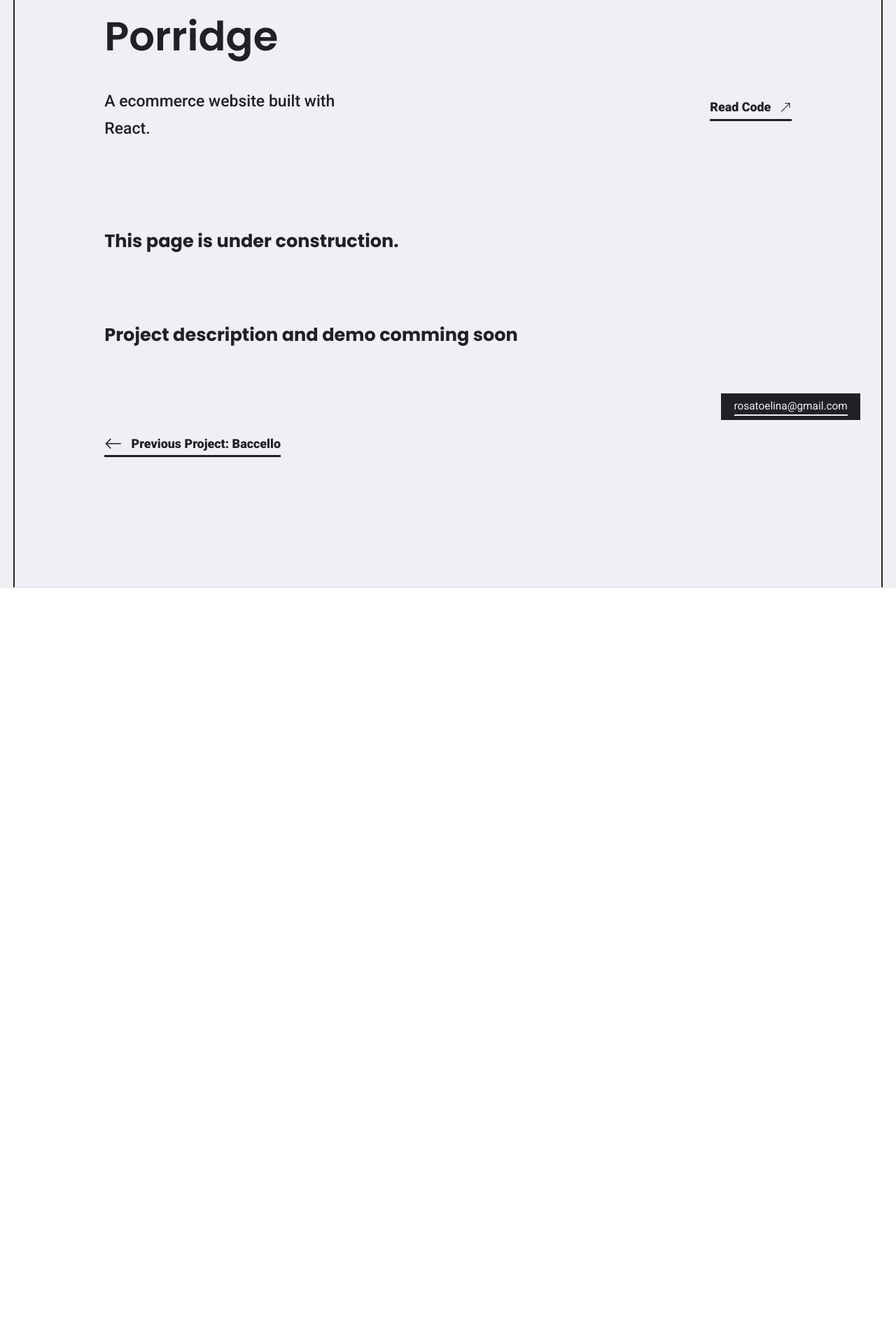
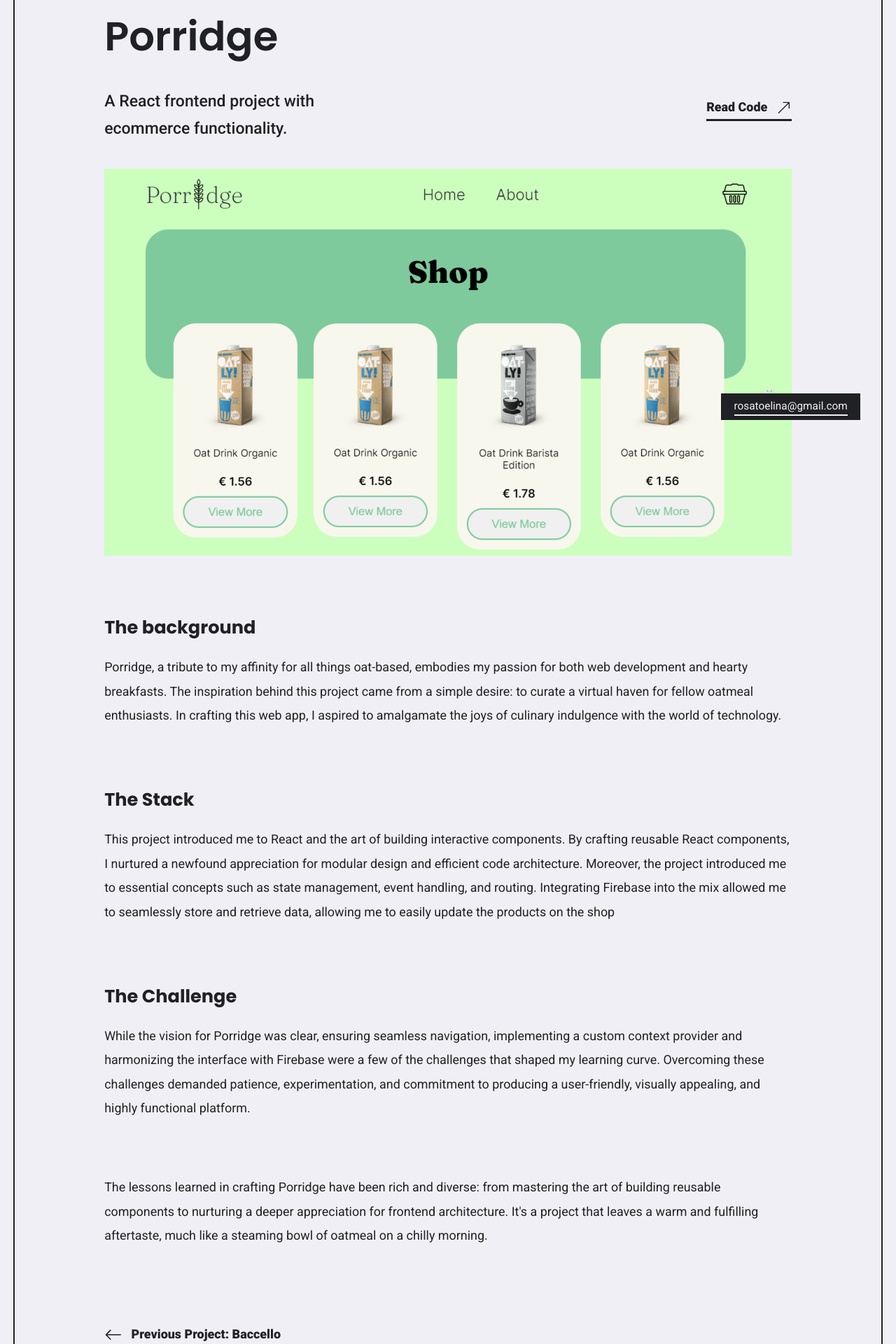
Before and after one commit to elinaRosato/portfolio, a Next.js app: page /projects/porridge in a window 1280 px wide. Shown: the part 200-2120 px from the top of the page at 70% size. Before the commit the page ends 1040 px from the top, so only its background shows below. Built offline with nearby package versions, Linux system fonts and the light colour scheme.

Commit message:
updated Porridge page

```diff
--- a/src/components/IconsSvg.tsx
+++ b/src/components/IconsSvg.tsx
@@ -1,19 +1,19 @@
 import React from 'react'
 
 const ForwardArrow : React.ReactElement = (
-  <svg xmlns="http://www.w3.org/2000/svg" className='w-[6vw] h-[6vw] lg:w-[2vw] lg:h-[2vw]' width="16" height="16" fill="currentColor" viewBox="0 0 16 16">
+  <svg xmlns="http://www.w3.org/2000/svg" className='w-[5vw] h-[5vw] lg:w-[2vw] lg:h-[2vw]' width="16" height="16" fill="currentColor" viewBox="0 0 16 16">
     <path fillRule="evenodd" d="M1 8a.5.5 0 0 1 .5-.5h11.793l-3.147-3.146a.5.5 0 0 1 .708-.708l4 4a.5.5 0 0 1 0 .708l-4 4a.5.5 0 0 1-.708-.708L13.293 8.5H1.5A.5.5 0 0 1 1 8z"/>
   </svg>
 )
 
 const BackArrow : React.ReactElement = (
-  <svg xmlns="http://www.w3.org/2000/svg" className='rotate-180 w-[6vw] h-[6vw] lg:w-[2vw] lg:h-[2vw]' width="16" height="16" fill="currentColor" viewBox="0 0 16 16">
+  <svg xmlns="http://www.w3.org/2000/svg" className='rotate-180 w-[5vw] h-[5vw] lg:w-[2vw] lg:h-[2vw]' width="16" height="16" fill="currentColor" viewBox="0 0 16 16">
     <path fill-rule="evenodd" d="M1 8a.5.5 0 0 1 .5-.5h11.793l-3.147-3.146a.5.5 0 0 1 .708-.708l4 4a.5.5 0 0 1 0 .708l-4 4a.5.5 0 0 1-.708-.708L13.293 8.5H1.5A.5.5 0 0 1 1 8z"/>
   </svg>
 )
 
 const ExternalArrow : React.ReactElement = (
-  <svg className='w-[1.3vw] h-[1.3vw]' xmlns="http://www.w3.org/2000/svg" width="16" height="16" fill="#202124"  viewBox="0 0 16 16">
+  <svg className='w-[4vw] h-[4vw] lg:w-[1.7vw] lg:h-[1.7vw]' xmlns="http://www.w3.org/2000/svg" width="16" height="16" fill="#202124"  viewBox="0 0 16 16">
     <path fill-rule="evenodd" d="M14 2.5a.5.5 0 0 0-.5-.5h-6a.5.5 0 0 0 0 1h4.793L2.146 13.146a.5.5 0 0 0 .708.708L13 3.707V8.5a.5.5 0 0 0 1 0v-6z" fill="#202124"></path>
   </svg>
 )
--- a/src/components/ImageSliderOnScroll.tsx
+++ b/src/components/ImageSliderOnScroll.tsx
@@ -18,10 +18,10 @@ const ImageSliderOnScroll = ({images}: Props) => {
   const { scrollYProgress } = useScroll()
   const translateX = useTransform(scrollYProgress, [0, 1], ['-10%', '-100%'])
   return (
-    <motion.div ref={ref} style={{ x: translateX }} className='z-0 flex gap-[5vw] lg:gap-[1vw] w-[140vw]'>
+    <motion.div ref={ref} style={images.length>1 ? { x: translateX } : {}} className='z-0 flex gap-[5vw] lg:gap-[1vw] w-[140vw]'>
       {images.map((image, index) => {
         return (
-          <div key={index} className={image.mobile ? ' w-[50vw] lg:w-[25vw]' : 'w-[25vw] hidden lg:flex'}>
+          <div key={index} className={image.mobile ? `w-[50vw] lg:w-[25vw]` : 'w-[25vw] hidden lg:flex'}>
             <Image src={image.src} width={0} height={0} layout='responsive' objectFit='cover' alt='Elina Rosato'/>
           </div>
         )
--- a/src/components/ProjectDetail.tsx
+++ b/src/components/ProjectDetail.tsx
@@ -6,6 +6,7 @@ import ProjectDetailContent from './ProjectDetailContent'
 import ProjectDetailControls from './ProjectDetailControls'
 import ProjectVideo from './ProjectVideo'
 import ButtonBack from './ButtonBack'
+import Image from 'next/image'
 
 interface Paragraphs {
   subtitle: string
@@ -43,7 +44,10 @@ const ProjectDetail = ({projectTitle, projectSummary, code, demo, images, paragr
       <ButtonBack />
       <ProjectDetailTitle title={projectTitle} />
       <ProjectDetailSummary text={projectSummary} code={code} demo={demo} />
-      <ImageSliderOnScroll images={images} />
+      {images.length>1 ?
+      <ImageSliderOnScroll images={images} /> :
+      <Image src={images[0].src} width={0} height={0} layout='responsive' objectFit='cover' alt='Elina Rosato'/>
+      }
       <ProjectDetailContent paragraphs={paragraphs}/>
       {video ? <ProjectVideo src={video} /> : ''}
       <ProjectDetailControls controls={controls} />
--- a/src/components/ProjectDetailControls.tsx
+++ b/src/components/ProjectDetailControls.tsx
@@ -20,7 +20,7 @@ const ProjectControls = ({controls}: Props) => {
   return (
     <div  className='flex justify-between gap-[10vw] py-[5vh]'>
       {previous.project==='' ? <div /> : <WavyButton href={previous.href} external={false} reverse={true} text={`Previous Project: ${previous.project}`} svg={BackArrow} /> }
-      {next.project==='' ? <div /> : <WavyButton href={next.href} external={false} reverse={true} text={`Next Project: ${next.project}`} svg={ForwardArrow} /> }
+      {next.project==='' ? <div /> : <WavyButton href={next.href} external={false} reverse={false} text={`Next Project: ${next.project}`} svg={ForwardArrow} /> }
     </div>
   )
 }
--- a/src/components/ProjectDetailTitle.tsx
+++ b/src/components/ProjectDetailTitle.tsx
@@ -10,7 +10,7 @@ const ProjectDetailTitle = ({title}: Props) => {
     <div className='flex flex-wrap lg:flex-row py-[2vw] lg:py-0 gap-x-[4vw] lg:gap-x-[1.5vw]'>
       {title.map((word,index) => {
         return(
-          <AnimatedTitle key={index} text={word} className='font-sans font-semibold text-[15vw] leading-[20vw] lg:text-[4.5vw] lg:leading-[5.5vw] text-darkest-dark flex overflow-hidden' />
+          <AnimatedTitle key={index} text={word} className='font-sans font-semibold text-[14vw] leading-[20vw] lg:text-[4.5vw] lg:leading-[5.5vw] text-darkest-dark flex overflow-hidden' />
         )
       })}
     </div>
--- a/src/pages/projects/porridge.tsx
+++ b/src/pages/projects/porridge.tsx
@@ -54,18 +54,41 @@ type Props = {}
 const Porridge = (props: Props) => {
 
   const projectTitle: string[] = ['Porridge']
-  const projectSummary: string = 'A ecommerce website built with React.'
-  const code: string = 'https://github.com/elinaRosato/bubblepoppinggame-vanillajs'
+  const projectSummary: string = 'A React frontend project with ecommerce functionality.'
+  const code: string = 'https://github.com/elinaRosato/finalProject-React-CoderHouse'
   const demo: string = ''
-  const images:Images[] = []
+  const images:Images[] = [
+    {
+      src: '/porridge.png',
+      alt: 'Porridge ecommerce mockup',
+      mobile: true,
+    },
+  ]
   const paragraphs: Paragraphs[] = [
     {
-      subtitle: "This page is under construction.",
-      text: []
+      subtitle: "The background",
+      text: ['Porridge, a tribute to my affinity for all things oat-based, embodies my passion for both web development and hearty breakfasts. The inspiration behind this project came from a simple desire: to curate a virtual haven for fellow oatmeal enthusiasts. In crafting this web app, I aspired to amalgamate the joys of culinary indulgence with the world of technology.']
     },
     {
-      subtitle: "Project description and demo comming soon",
-      text: []
+      subtitle: "The Stack",
+      text: [`This project introduced me to React and the art of building interactive components.
+      By crafting reusable React components, I nurtured a newfound appreciation for modular
+      design and efficient code architecture. Moreover, the project introduced me to essential concepts such as state
+      management, event handling, and routing. Integrating Firebase into the mix allowed me to seamlessly store and
+      retrieve data, allowing me to easily update the products on the shop`]
+    },
+    {
+      subtitle: "The Challenge",
+      text: [`While the vision for Porridge was clear, ensuring seamless navigation, implementing a custom context
+      provider and harmonizing the interface with Firebase were a few of the challenges that shaped my learning curve.
+      Overcoming these challenges demanded patience, experimentation, and commitment to producing a user-friendly,
+      visually appealing, and highly functional platform.`]
+    },
+    {
+      subtitle: "",
+      text: [`The lessons learned in crafting Porridge have been rich and diverse: from mastering the art of building
+      reusable components to nurturing a deeper appreciation for frontend architecture. It's a project that leaves a
+      warm and fulfilling aftertaste, much like a steaming bowl of oatmeal on a chilly morning.`]
     },
   ]
   const video: string = ''
```
